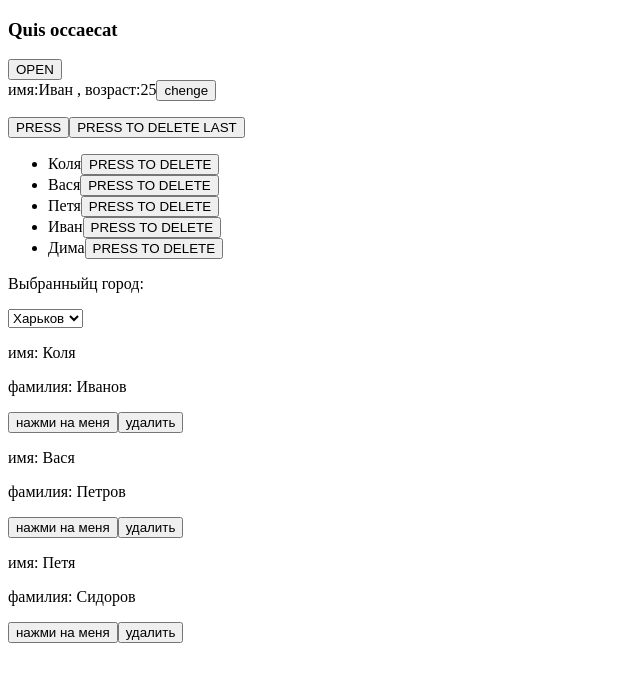
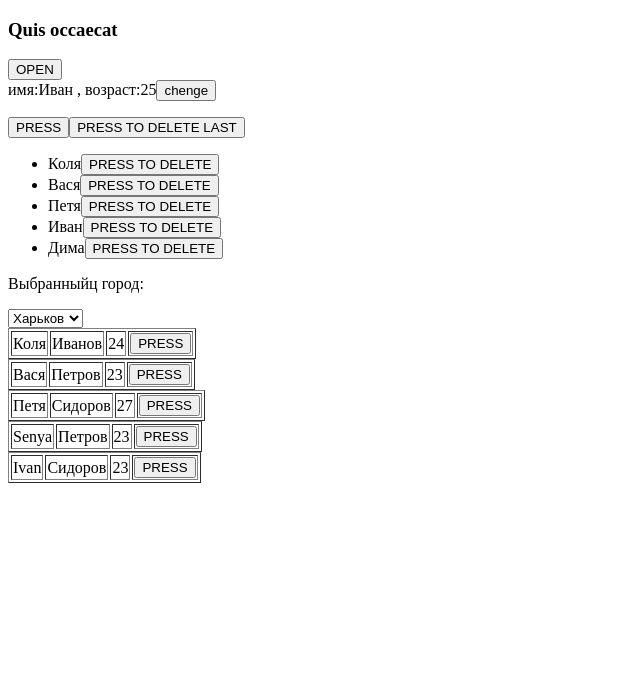
Before and after one commit to lvlashnin/ReactElementary, a React (Create React App) app: page / in a window 1280 px wide. Shown: the top 682 px of the page, without its empty margins (0-640 px from the left). Built offline with nearby package versions, Linux system fonts and the light colour scheme.

Commit message:
tasks 1,2,3.

```diff
--- a/src/App.jsx
+++ b/src/App.jsx
@@ -14,22 +14,20 @@ class App extends Component {
 
 		this.state = {
       users: [
-				{name: 'Коля', surname: 'Иванов'},
-				{name: 'Вася', surname: 'Петров'},
-				{name: 'Петя', surname: 'Сидоров'},
+				{name: 'Коля', surname: 'Иванов', age:"24"},
+				{name: 'Вася', surname: 'Петров', age:"23"},
+        {name: 'Петя', surname: 'Сидоров', age:"27"},
+        {name: 'Senya', surname: 'Петров', age:"23"},
+				{name: 'Ivan', surname: 'Сидоров', age:"23"},
 			]
 		}
   }
-  showMessage(num) {
-    alert(num);
+  showMessage(name){
+    alert(name)
   }
-  deleteUser(index) {
-		this.state.users.splice(index, 1);
-		this.setState({users: this.state.users});
-	}
   render() {
     const list = this.state.users.map((user,index)=>{
-      return <ReactComponents key={index} name = {user.name} surname={user.surname} num={index+1} showMessage={this.showMessage.bind(this)} deleteUser={this.deleteUser.bind(this)}/>
+      return <ReactComponents key={index} name = {user.name} surname={user.surname} age={user.age} showmessage={this.showMessage.bind(this)} />
     })
     return (
       <div>
--- a/src/ReactComponents.jsx
+++ b/src/ReactComponents.jsx
@@ -7,16 +7,12 @@ class ReactComponents extends Component {
 
 
     render() {
-        return (<div>
-           	<p>имя: {this.props.name}</p>
-			<p>фамилия: {this.props.surname}</p>
-            <button onClick={this.props.showMessage.bind(null, this.props.num)}>
-				нажми на меня
-			</button>
-            <button onClick={this.props.deleteUser.bind(null, this.props.index)}>
-				удалить
-			</button>
-            </div>
+        return (
+        <div>
+                <table border="1">
+                <tr><td>{this.props.name}</td><td>{this.props.surname}</td><td>{this.props.age}</td><td><button onClick={this.props.showmessage.bind(null,this.props.name)}>PRESS</button></td></tr>
+                </table>
+         </div>
         )
     }
 }
```
